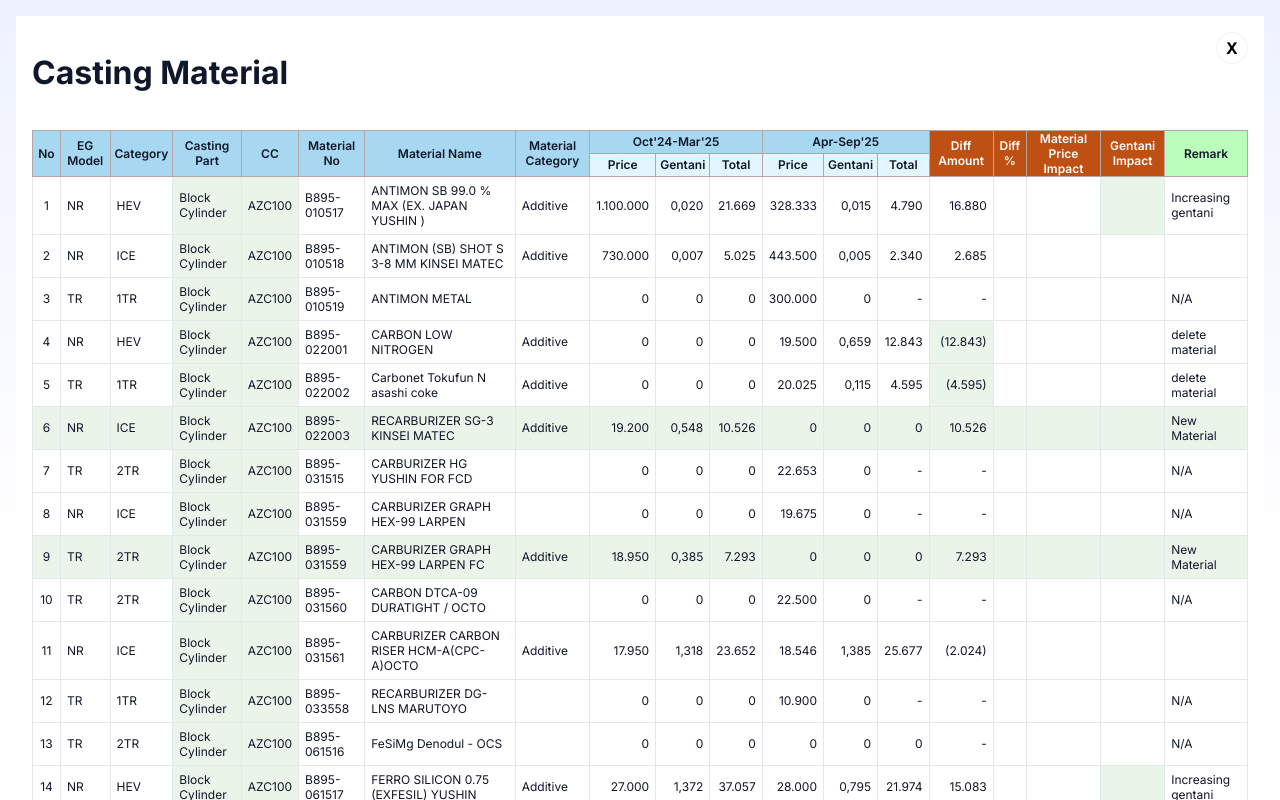
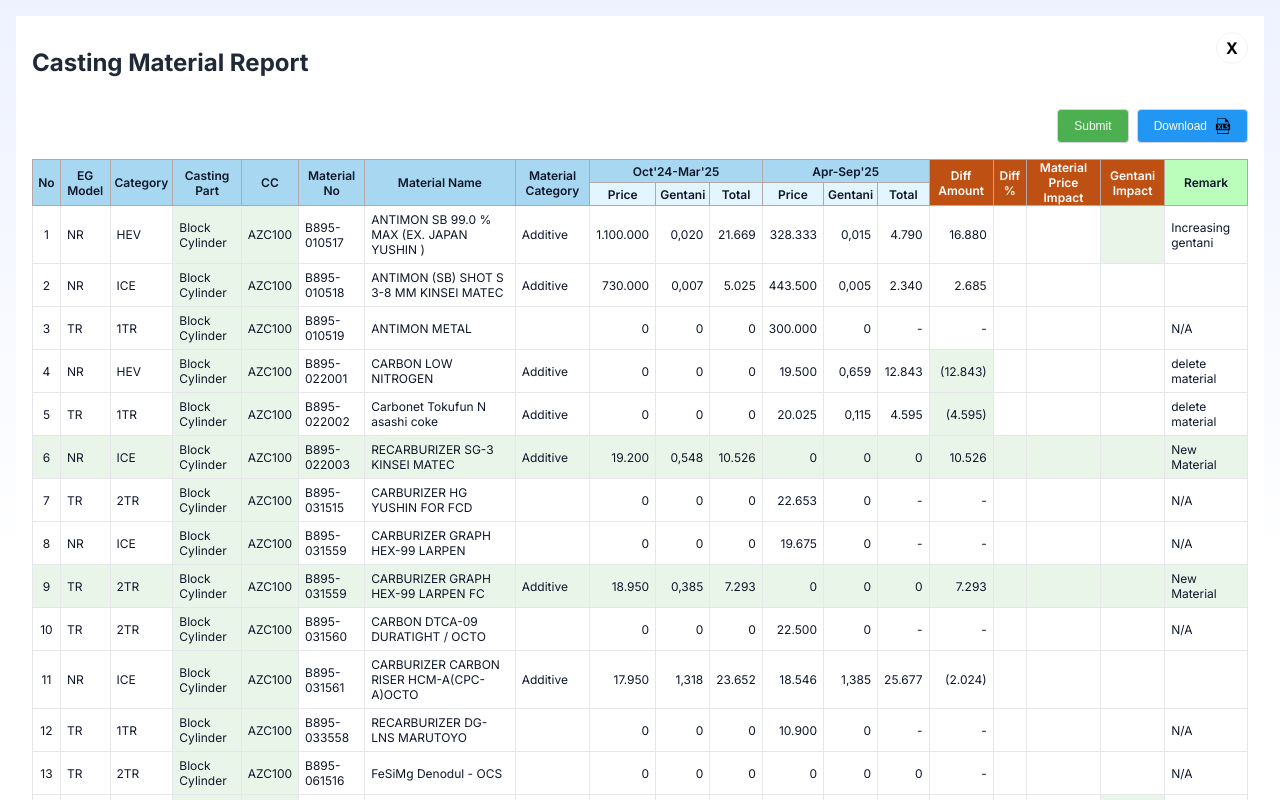
Before and after one commit to ari-fikri/finance-dashboard, a React (Vite) app: page /casting-material in a window 1280 px wide. Shown: the top 800 px of the page. Built offline with nearby package versions, Linux system fonts and the light colour scheme.

Commit message:
Make Casting Material Page header style similar to PPR Page header style

```diff
--- a/src/CastingMaterialPage.jsx
+++ b/src/CastingMaterialPage.jsx
@@ -1,6 +1,8 @@
 import React, { useState, useEffect } from 'react';
 import { Link } from 'react-router-dom';
 import Pagination from './components/Pagination';
+import ExcelJS from 'exceljs';
+import CastingMaterialHeader from './components/CastingMaterialHeader';
 
 const CastingMaterialPage = () => {
   const [data, setData] = useState([]);
@@ -8,6 +10,146 @@ const CastingMaterialPage = () => {
   const [error, setError] = useState(null);
   const [currentPage, setCurrentPage] = useState(1);
   const recordsPerPage = 20;
+
+  const handleDownload = async () => {
+    const workbook = new ExcelJS.Workbook();
+    const worksheet = workbook.addWorksheet('Casting Material');
+
+    const parseValueForExcel = (value) => {
+      if (value === null || value === undefined || String(value).trim() === '-') {
+        return null;
+      }
+      const num = Number(String(value).replace(/\./g, '').replace(',', '.'));
+      return isNaN(num) ? value : num;
+    };
+
+    // Header Row 1
+    worksheet.addRow([
+      'No', 'EG Model', 'Category', 'Casting Part', 'CC', 'Material No', 'Material Name', 'Material Category',
+      "Oct'24-Mar'25", null, null,
+      "Apr-Sep'25", null, null,
+      'Diff Amount', 'Diff %', 'Material Price Impact', 'Gentani Impact', 'Remark'
+    ]);
+
+    // Header Row 2
+    worksheet.addRow([
+      null, null, null, null, null, null, null, null,
+      'Price', 'Gentani', 'Total',
+      'Price', 'Gentani', 'Total',
+      null, null, null, null, null
+    ]);
+
+    // Merging cells for headers
+    worksheet.mergeCells('A1:A2');
+    worksheet.mergeCells('B1:B2');
+    worksheet.mergeCells('C1:C2');
+    worksheet.mergeCells('D1:D2');
+    worksheet.mergeCells('E1:E2');
+    worksheet.mergeCells('F1:F2');
+    worksheet.mergeCells('G1:G2');
+    worksheet.mergeCells('H1:H2');
+    worksheet.mergeCells('I1:K1'); // Oct'24-Mar'25
+    worksheet.mergeCells('L1:N1'); // Apr-Sep'25
+    worksheet.mergeCells('O1:O2');
+    worksheet.mergeCells('P1:P2');
+    worksheet.mergeCells('Q1:Q2');
+    worksheet.mergeCells('R1:R2');
+    worksheet.mergeCells('S1:S2');
+
+    // Sub-headers for periods
+    worksheet.getCell('I2').value = 'Price';
+    worksheet.getCell('J2').value = 'Gentani';
+    worksheet.getCell('K2').value = 'Total';
+    worksheet.getCell('L2').value = 'Price';
+    worksheet.getCell('M2').value = 'Gentani';
+    worksheet.getCell('N2').value = 'Total';
+
+    // Style headers
+    ['A1', 'B1', 'C1', 'D1', 'E1', 'F1', 'G1', 'H1', 'I1', 'L1', 'O1', 'P1', 'Q1', 'R1', 'S1', 'I2', 'J2', 'K2', 'L2', 'M2', 'N2'].forEach(key => {
+        const cell = worksheet.getCell(key);
+        cell.font = { bold: true };
+        cell.alignment = { vertical: 'middle', horizontal: 'center' };
+        cell.fill = {
+            type: 'pattern',
+            pattern:'solid',
+            fgColor:{argb:'FFa8d8f1'}
+        };
+        cell.border = {
+            top: {style:'thin'},
+            left: {style:'thin'},
+            bottom: {style:'thin'},
+            right: {style:'thin'}
+        };
+    });
+    // Special colors
+    ['O1', 'P1', 'Q1', 'R1'].forEach(key => {
+        worksheet.getCell(key).fill = { type: 'pattern', pattern:'solid', fgColor:{argb:'FFbe5014'} };
+        worksheet.getCell(key).font = { bold: true, color: { argb: 'FFFFFFFF' } };
+    });
+    worksheet.getCell('S1').fill = { type: 'pattern', pattern:'solid', fgColor:{argb:'FFbbfebb'} };
+    ['I2', 'J2', 'K2', 'L2', 'M2', 'N2'].forEach(key => {
+        worksheet.getCell(key).fill = { type: 'pattern', pattern:'solid', fgColor:{argb:'FFe3f6ff'} };
+    });
+
+    // Add data
+    const tableData = data.slice(1); // Assuming data[0] is headers
+    tableData.forEach((row, index) => {
+        worksheet.addRow([
+            index + 1,
+            getCleanValue(row['EG Model']),
+            getCleanValue(row['Category']),
+            getCleanValue(row['Casting Part']),
+            getCleanValue(row['CC']),
+            getCleanValue(row['Material No']),
+            getCleanValue(row['Material Name']),
+            getCleanValue(row['Material Category']),
+            parseValueForExcel(row["Oct'24-Mar'25"][0]),
+            parseValueForExcel(row["Oct'24-Mar'25"][1]),
+            parseValueForExcel(row["Oct'24-Mar'25"][2]),
+            parseValueForExcel(row["Apr-Sep'25"][0]),
+            parseValueForExcel(row["Apr-Sep'25"][1]),
+            parseValueForExcel(row["Apr-Sep'25"][2]),
+            parseValueForExcel(row['Diff Amount']),
+            getCleanValue(row['Diff %']),
+            getCleanValue(row['Material Price Impact']),
+            getCleanValue(row['Gentani Impact']),
+            getCleanValue(row['Remark']),
+        ]);
+    });
+
+    // Set column widths
+    worksheet.columns = [
+        { key: 'no', width: 5 },
+        { key: 'eg_model', width: 15 },
+        { key: 'category', width: 15 },
+        { key: 'casting_part', width: 20 },
+        { key: 'cc', width: 10 },
+        { key: 'material_no', width: 15 },
+        { key: 'material_name', width: 30 },
+        { key: 'material_category', width: 20 },
+        { key: 'oct_price', width: 15 },
+        { key: 'oct_gentani', width: 15 },
+        { key: 'oct_total', width: 15 },
+        { key: 'apr_price', width: 15 },
+        { key: 'apr_gentani', width: 15 },
+        { key: 'apr_total', width: 15 },
+        { key: 'diff_amount', width: 15 },
+        { key: 'diff_percent', width: 10 },
+        { key: 'material_price_impact', width: 20 },
+        { key: 'gentani_impact', width: 20 },
+        { key: 'remark', width: 20 },
+    ];
+
+    // Download
+    const buffer = await workbook.xlsx.writeBuffer();
+    const blob = new Blob([buffer], { type: 'application/vnd.openxmlformats-officedocument.spreadsheetml.sheet' });
+    const url = window.URL.createObjectURL(blob);
+    const a = document.createElement('a');
+    a.href = url;
+    a.download = 'casting-material.xlsx';
+    a.click();
+    window.URL.revokeObjectURL(url);
+  };
 
   useEffect(() => {
     fetch('/Casting Material.json')
@@ -91,10 +233,14 @@ const CastingMaterialPage = () => {
       >
         X
       </Link>
-      <div className="app-header" style={{ marginBottom: '1rem' }}>
-        <h1 className="text-2xl font-bold">Casting Material</h1>
+
+      <CastingMaterialHeader onDownload={handleDownload} />
+
+      <div style={{ marginTop: "16px" }}>
+        {/* The "Submit" and "Download" buttons are now in the header */}
       </div>
-      <div style={{ overflowX: "auto", background: "#fff" }}>
+
+      <div style={{ overflowX: "auto", width: "100%" }}>
         <table style={{ width: "100%", borderCollapse: "collapse", fontSize: 12 }}>
           <thead style={{ position: "sticky", top: 0, zIndex: 10 }}>
             <tr style={{ borderBottom: "1px solid #d1d5db" }}>
--- /dev/null
+++ b/src/components/CastingMaterialHeader.jsx
@@ -0,0 +1,53 @@
+import React from "react";
+import xlsIcon from "../assets/xls_icon.png";
+
+export const CastingMaterialHeader = ({ onDownload }) => {
+  return (
+    <div>
+      <div style={{ display: "flex", alignItems: "center", marginBottom: 16 }}>
+        <div style={{ display: "flex", alignItems: "center" }}>
+          <h1 style={{ fontSize: 24, fontWeight: "bold", color: "#1F2937" }}>Casting Material Report</h1>
+        </div>
+      </div>
+      <div style={{ display: "flex", justifyContent: "space-between", alignItems: "center" }}>
+        <div style={{ display: "flex", gap: 16, alignItems: "center" }}>
+          {/* Placeholder for any future left-aligned controls */}
+        </div>
+        <div style={{ display: "flex", gap: 8 }}>
+          <button
+            style={{
+              padding: "8px 16px",
+              borderRadius: 4,
+              border: "1px solid #d1d5db",
+              backgroundColor: "#4CAF50",
+              color: "white",
+              fontSize: 12,
+              cursor: "pointer"
+            }}
+          >
+            Submit
+          </button>
+          <button
+            onClick={onDownload}
+            style={{
+              display: "flex",
+              alignItems: "center",
+              padding: "8px 16px",
+              borderRadius: 4,
+              border: "1px solid #d1d5db",
+              backgroundColor: "#2196F3",
+              color: "white",
+              fontSize: 12,
+              cursor: "pointer"
+            }}
+          >
+            Download
+            <img src={xlsIcon} alt="Download" style={{ marginLeft: 8, height: 16 }} />
+          </button>
+        </div>
+      </div>
+    </div>
+  );
+};
+
+export default CastingMaterialHeader;
```
